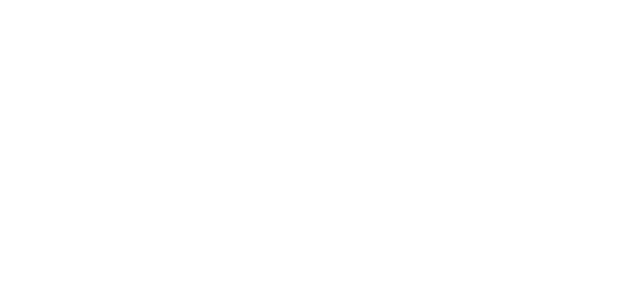
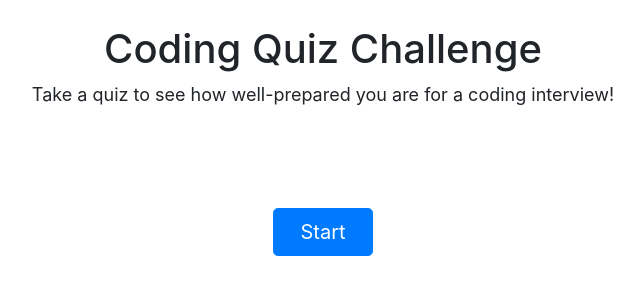
Before and after one commit to jeffreytwoods2/coding-quiz, a plain HTML site: page index.html in a window 1280 px wide. Shown: the whole page, without its empty margins (317-961 px from the left). Drawn offline with nearby package versions, Linux system fonts and the light colour scheme.

Commit message:
Added starting page elements, header, start button, etc.

```diff
--- a/index.html
+++ b/index.html
@@ -3,9 +3,20 @@
 <head>
     <meta charset="UTF-8">
     <meta name="viewport" content="width=device-width, initial-scale=1.0">
+    <link rel="stylesheet" href="https://cdn.jsdelivr.net/npm/bootstrap@4.5.3/dist/css/bootstrap.min.css" integrity="sha384-TX8t27EcRE3e/ihU7zmQxVncDAy5uIKz4rEkgIXeMed4M0jlfIDPvg6uqKI2xXr2" crossorigin="anonymous">
     <title>Coding Quiz</title>
 </head>
 <body>
+    <header>
+        <h1 style="text-align: center; margin-top: 25px;">Coding Quiz Challenge</h1>
+    </header>
 
+    <main>
+        <p style="text-align: center; font-size: large;">
+            Take a quiz to see how well-prepared you are for a coding interview!
+        </p>
+
+        <button type="button" class="btn btn-primary btn-lg mx-auto" style="display: block; width: 100px; margin-top: 100px;">Start</button>
+    </main>
 </body>
 </html>
```
